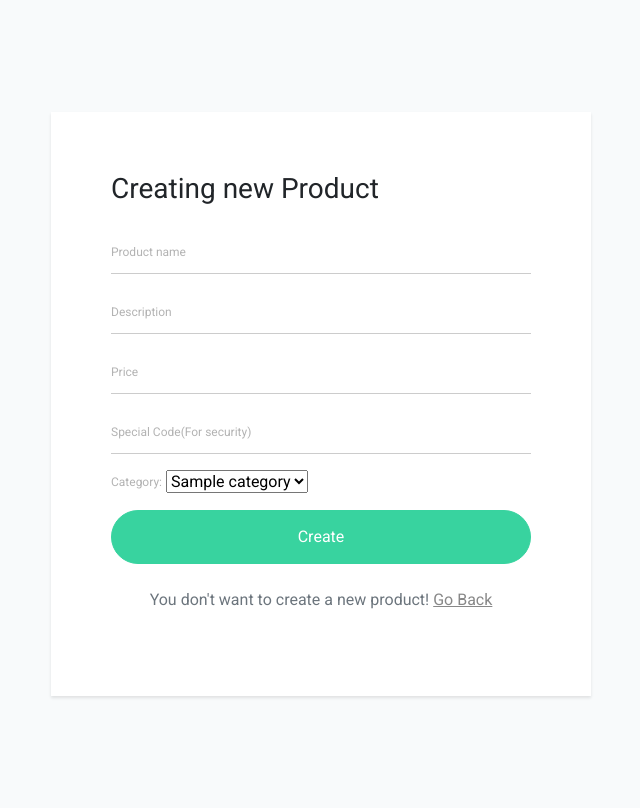
After one commit to BoyanPavlov03/Online-shop, a Flask app: template templates/newproduct.html in a window 1280 px wide. The commit adds this page. Shown: the whole page, without its empty margins (319-959 px from the left). Run offline with Flask 2, Linux system fonts and the light colour scheme; the template is opened without the code that fills it: most values are stand-ins (such as "Sample title", 1, 10 or a date in 2020).

Commit message:
products + categories

```diff
--- a/app.py
+++ b/app.py
@@ -6,7 +6,7 @@ import uuid
 from sqlalchemy import asc
 from datetime import datetime
 
-from models import User, Product, Address
+from models import User, Product, Address, Category
 from login import login_manager
 from database import db_session, init_db
 
@@ -25,7 +25,53 @@ def index():
 
 @app.route('/home')
 def home():
-    return render_template("index.html")
+    return render_template("index.html",count = Category.query.count(),categories = Category.query.all(),products = Product.query.all())
+
+@app.route('/newcategory', methods=['GET', 'POST'])
+@login_required
+def newcategory():
+    if current_user.is_administrator == False:
+        return redirect(url_for('home'))
+
+    if request.method == 'POST':
+        name = request.form.get('category')
+        special_code = request.form.get('administrator_code')
+        if special_code == secret_code:
+            category = Category(name=name)
+        else:
+            return redirect(url_for('home'))
+
+        db_session.add(category)
+        db_session.commit()
+
+        return redirect(url_for('home'))
+
+    return render_template('newcategory.html')
+
+@app.route('/newproduct', methods=['GET', 'POST'])
+@login_required
+def newproduct():
+    if current_user.is_administrator == False:
+        return redirect(url_for('home'))
+
+    if request.method == 'POST':
+        name = request.form.get('product')
+        description = request.form.get('description')
+        price = request.form.get('price')
+        category = request.form.get('category')
+        special_code = request.form.get('administrator_code')
+
+        if special_code == secret_code:
+            product = Product(name=name,description=description,price=price,rating=5,category_id=category)
+        else:
+            return redirect(url_for('home'))
+
+        db_session.add(product)
+        db_session.commit()
+
+        return redirect(url_for('home'))
+
+    return render_template('newproduct.html',categories = Category.query.all())
 
 @app.route('/register', methods=['GET', 'POST'])
 def register():
--- a/templates/login.html
+++ b/templates/login.html
@@ -44,9 +44,7 @@
               </div>
             </div>
           </div>
-
         </div>
-
       </div>
     </div>
   </div>
--- /dev/null
+++ b/templates/newproduct.html
@@ -0,0 +1,66 @@
+<!doctype html>
+<html lang="en">
+  <head>
+    <meta charset="utf-8">
+    <meta name="viewport" content="width=device-width, initial-scale=1, shrink-to-fit=no">
+    <link href="https://fonts.googleapis.com/css?family=Roboto:300,400&display=swap" rel="stylesheet">
+
+    <link rel="stylesheet" href="../static/csslogin/owl.carousel.min.css">
+    <link rel="stylesheet" href="../static/csslogin/bootstrap.min.css">
+    <link rel="stylesheet" href="../static/csslogin/style.css">
+
+    <script src="../static/jslogin/jquery-3.3.1.min.js"></script>
+    <script src="../static/jslogin/bootstrap.min.js"></script>
+    <script src="../static/jslogin/main.js"></script>
+
+    <title>New category</title>
+  </head>
+  <body>
+  <div class="content">
+    <div class="container">
+      <div class="row justify-content-center">
+        <div class="col-md-6 contents">
+          <div class="row justify-content-center">
+            <div class="col-md-12">
+              <div class="form-block">
+                  <div class="mb-4">
+                  <h3>Creating new Product</h3>
+                </div>
+                <form action="/newproduct" method="POST">
+                  <div class="form-group">
+                    <label for="product">Product name</label>
+                    <input type="product" name="product" id="exampleInputProduct" class="form-control" aria-describedby="productHelp" required>
+                  </div>
+                  <div class="form-group">
+                    <label for="description">Description</label>
+                    <input type="description" name="description" id="exampleInputDescription" class="form-control" aria-describedby="descriptionHelp" required>
+                  </div>
+                  <div class="form-group">
+                    <label for="price">Price</label>
+                    <input type="price" name="price" id="exampleInputProduct" class="form-control" aria-describedby="priceHelp" required>
+                  </div>
+                  <div class="form-group">
+                      <label for="InputCode">Special Code(For security)</label>
+                      <input type="text" class="form-control" name="administrator_code" id="InputCode">
+                  </div>
+                  <div class="form-group">
+                    <label for="category">Category:</label>
+                    <select style="margin-left:55px" type="category" name="category" id = "myList">
+                        {% for category in categories %}
+                        <option value = "{{category.id}}">{{category.name}}</option>
+                        {% endfor %}
+                    </select>
+                  </div>
+                  <input type="submit" value="Create" class="btn btn-pill text-white btn-block btn-primary">
+
+                  <span class="d-block text-center my-4 text-muted">You don't want to create a new product! <a href="/home"> Go Back</a></span>
+                </form>
+              </div>
+            </div>
+          </div>
+        </div>
+      </div>
+    </div>
+  </div>
+  </body>
+</html>
```
Also changed, not shown: models.py (+10 -2 lines), templates/base.html (+9 -3 lines), templates/index.html (+28 -5 lines), templates/newcategory.html (added, +51 -0 lines), templates/register.html (+4 -4 lines), static/images/1.jpg (added).
